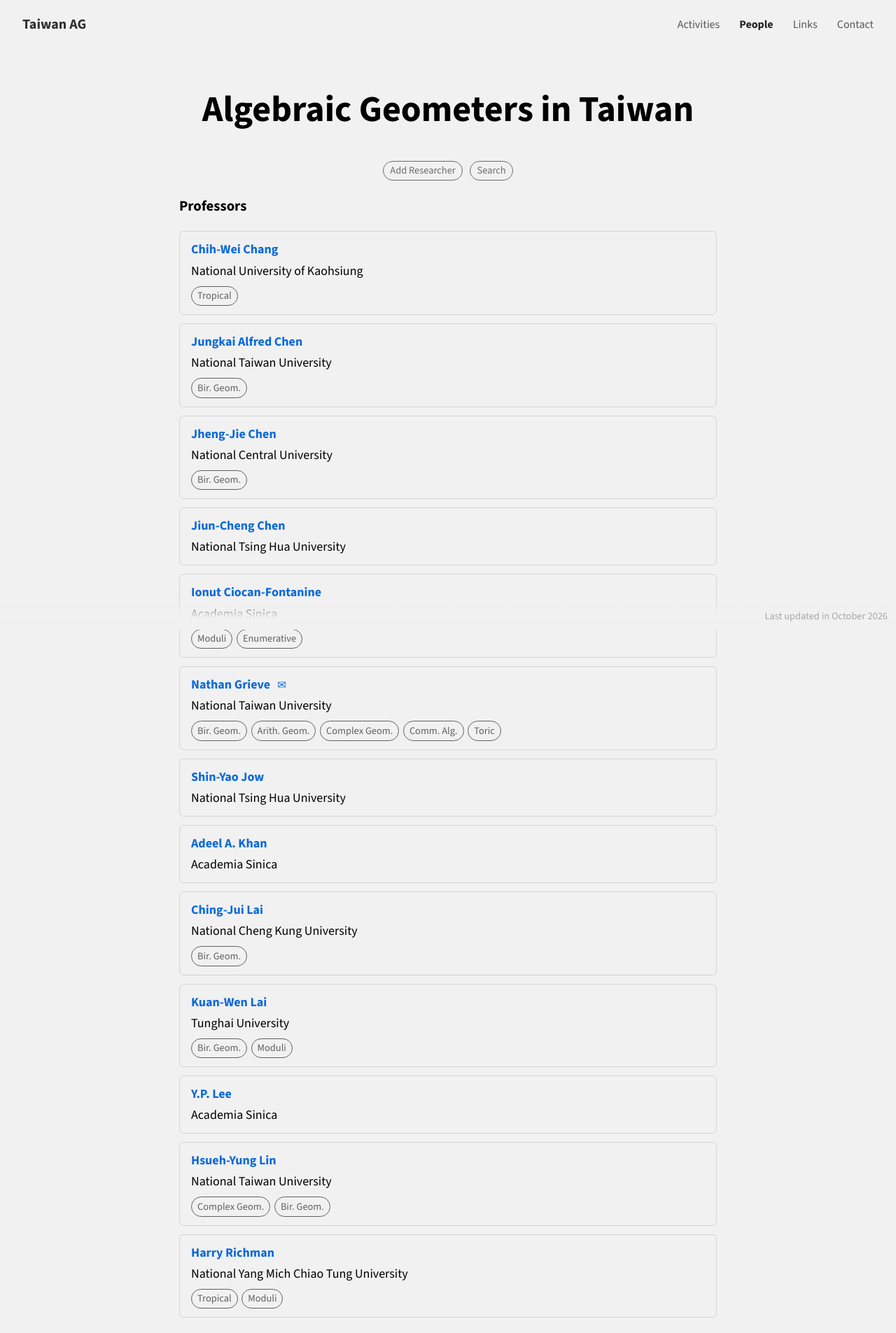
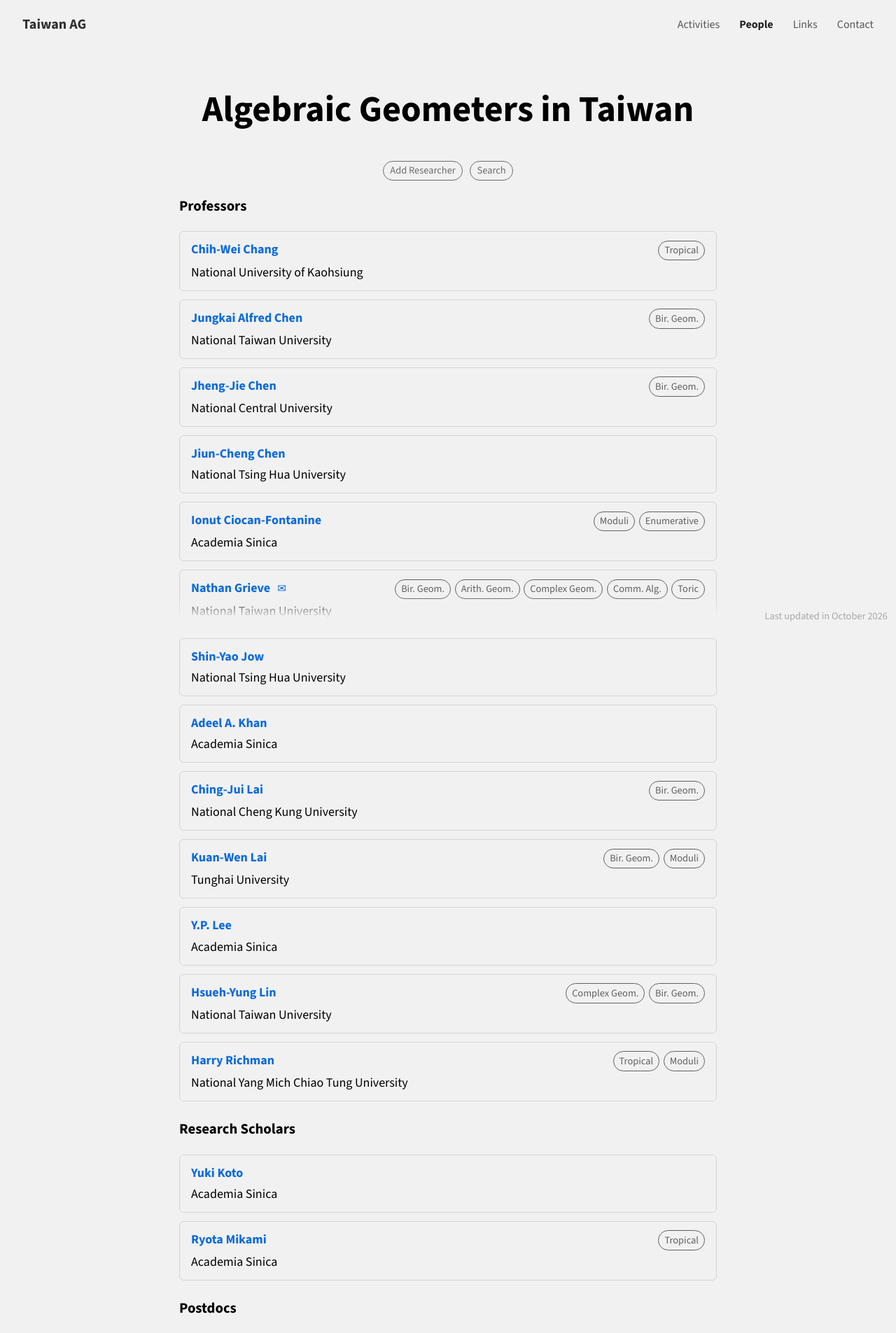
Before and after one commit to taiwan-ag/taiwan-ag.github.io, a Jekyll site: the page built from people.md, in a window 1280 px wide. Shown: the top 1905 px of the page at 70% size. Built offline with Jekyll 4.4.1, drawn with Linux system fonts in a browser that asks for light colours; some of the changed text lies outside the part shown.

Commit message:
Move research tags to the right

```diff
--- a/assets/css/main.css
+++ b/assets/css/main.css
@@ -442,6 +442,14 @@ h3 {
   background: var(--meeting-bg-color);
 }
 
+.person-header {
+  display: flex;
+  flex-wrap: wrap;
+  align-items: baseline;
+  justify-content: space-between;
+  gap: 0.35rem 1rem;
+}
+
 .person-line1,
 .event-line1 {
   margin: 0;
@@ -475,8 +483,9 @@ a.person-name:hover {
 .person-tags {
   display: flex;
   flex-wrap: wrap;
+  justify-content: flex-end;
   gap: 0.35rem;
-  margin: 0.5rem 0 0;
+  margin: 0 0 0 auto;
 }
 
 /* Tag chips appear both as filter-bar toggles and inline on each card
--- a/people.md
+++ b/people.md
@@ -70,19 +70,21 @@ permalink: /people/
       {% for person in group %}
         {% assign interests = person.research_interests | default: "" | join: " " %}
         <div class="person-card" data-position="{{ person.position | escape }}" data-institution="{{ person.institution | escape }}" data-interests="{{ interests | escape }}" data-name="{{ person.name | downcase | escape }}">
-          <p class="person-line1">
-            {% if person.url %}<a href="{{ person.url }}" class="external-link person-name">{{ person.name }}</a>{% else %}<span class="person-name">{{ person.name }}</span>{% endif %}
-            {% if person.email %}<a href="mailto:{{ person.email }}" class="mailto-link person-email-icon" aria-label="Email {{ person.name }}">✉</a>{% endif %}
-          </p>
+          <div class="person-header">
+            <p class="person-line1">
+              {% if person.url %}<a href="{{ person.url }}" class="external-link person-name">{{ person.name }}</a>{% else %}<span class="person-name">{{ person.name }}</span>{% endif %}
+              {% if person.email %}<a href="mailto:{{ person.email }}" class="mailto-link person-email-icon" aria-label="Email {{ person.name }}">✉</a>{% endif %}
+            </p>
+            {% if person.research_interests and person.research_interests.size > 0 %}
+            <p class="person-tags">
+              {% for tag_id in person.research_interests %}
+                {% assign tag = site.data.research_areas | where: "id", tag_id | first %}
+                {% if tag %}<button type="button" class="tag-chip" data-filter-type="tag" data-filter-value="{{ tag.id }}" title="{{ tag.label }}">{{ tag.abbr }}</button>{% endif %}
+              {% endfor %}
+            </p>
+            {% endif %}
+          </div>
           <p class="person-affiliation">{{ person.institution }}</p>
-          {% if person.research_interests and person.research_interests.size > 0 %}
-          <p class="person-tags">
-            {% for tag_id in person.research_interests %}
-              {% assign tag = site.data.research_areas | where: "id", tag_id | first %}
-              {% if tag %}<button type="button" class="tag-chip" data-filter-type="tag" data-filter-value="{{ tag.id }}" title="{{ tag.label }}">{{ tag.abbr }}</button>{% endif %}
-            {% endfor %}
-          </p>
-          {% endif %}
         </div>
       {% endfor %}
     </div>
```
